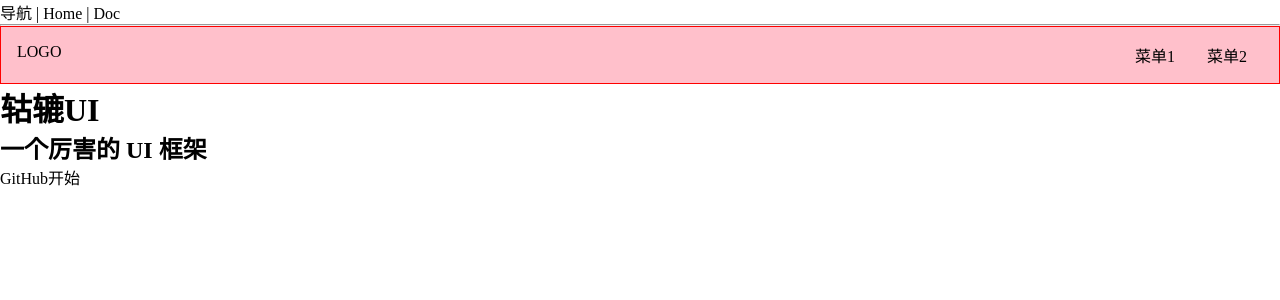
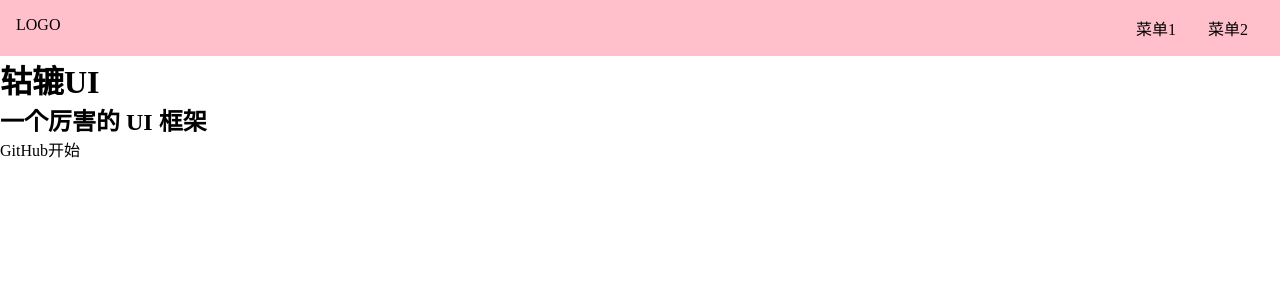
Before and after one commit to woniuxingguang/gulu, a Vue app: page /#/ in a window 1280 px wide. Shown: the top 300 px of the page. Built offline with nearby package versions, Linux system fonts and the light colour scheme.

Commit message:
Topnav组件封装好了

```diff
--- a/src/App.vue
+++ b/src/App.vue
@@ -1,10 +1,4 @@
 <template>
-<div>
-    导航
-    | <router-link to="/">Home</router-link>
-    | <router-link to="/doc">Doc</router-link>
-</div>
-<hr>
 <router-view></router-view>
 </template>
 
--- a/src/components/Frank.vue
+++ /dev/null
@@ -1,5 +0,0 @@
-<template>
-<div>
-    我是第一个组件
-</div>
-</template>
--- a/src/components/Frank2.vue
+++ /dev/null
@@ -1,5 +0,0 @@
-<template>
-<div>
-    我是Frank2组件
-</div>
-</template>
--- /dev/null
+++ b/src/components/Topnav.vue
@@ -0,0 +1,39 @@
+<template>
+<div class="topnav">
+    <div class="logo">LOGO</div>
+    <ul class="menu">
+        <li>菜单1</li>
+        <li>菜单2</li>
+    </ul>
+</div>
+</template>
+
+<script>
+export default {
+
+}
+</script>
+
+<style lang="scss" scoped>
+.topnav {
+    background: pink;
+    display: flex;
+    padding: 16px;
+
+    >.logo {
+        max-width: 6em;
+        margin-right: auto;
+    }
+
+    >.menu {
+        display: flex;
+        white-space: nowrap;
+        flex-wrap: nowrap;
+
+        >li {
+            margin: 0 1em;
+        }
+    }
+
+}
+</style>
--- a/src/views/Doc.vue
+++ b/src/views/Doc.vue
@@ -1,12 +1,18 @@
 <template>
 <div>
-    <div class="topnav">
-        <div class="logo"></div>
-        <div class="menu"></div>
-    </div>
+    <Topnav />
     <div class="content">
         <aside>边栏</aside>
         <main>主要内容</main>
     </div>
 </div>
 </template>
+
+<script lang="ts">
+import Topnav from '../components/Topnav.vue'
+export default {
+    components: {
+        Topnav
+    }
+}
+</script>
--- a/src/views/Home.vue
+++ b/src/views/Home.vue
@@ -1,12 +1,6 @@
 <template>
 <div>
-    <div class="topnav">
-        <div class="logo">LOGO</div>
-        <ul class="menu">
-            <li>菜单1</li>
-            <li>菜单2</li>
-        </ul>
-    </div>
+    <Topnav />
     <div class="banner">
         <h1>轱辘UI</h1>
         <h2>一个厉害的 UI 框架</h2>
@@ -18,30 +12,11 @@
 </div>
 </template>
 
-<style lang="scss" scoped>
-.topnav {
-    border: 1px solid red;
+<script lang="ts">
+import Topnav from '../components/Topnav.vue'
+export default {
+    components: {
+        Topnav
+    }
 }
-
-.topnav {
-    background: pink;
-    display: flex;
-    padding: 16px;
-
-    >.logo {
-        max-width: 6em;
-        margin-right: auto;
-    }
-
-    >.menu {
-        display: flex;
-        white-space: nowrap;
-        flex-wrap: nowrap;
-
-        >li {
-            margin: 0 1em;
-        }
-    }
-
-}
-</style>
+</script>
```
Also changed, not shown: src/components/HelloWorld.vue (deleted, +0 -19 lines).
